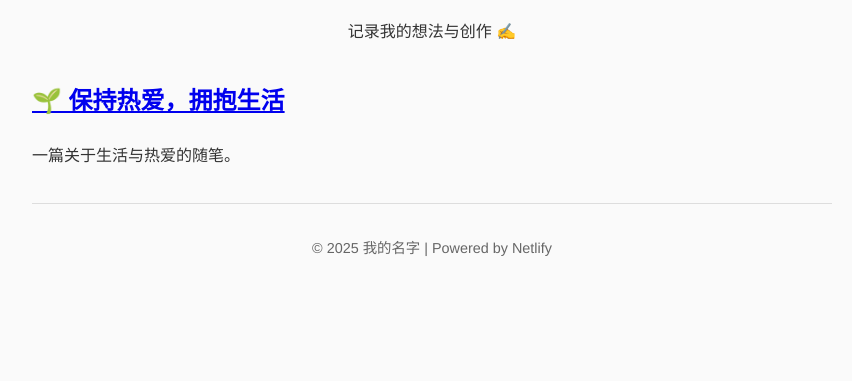
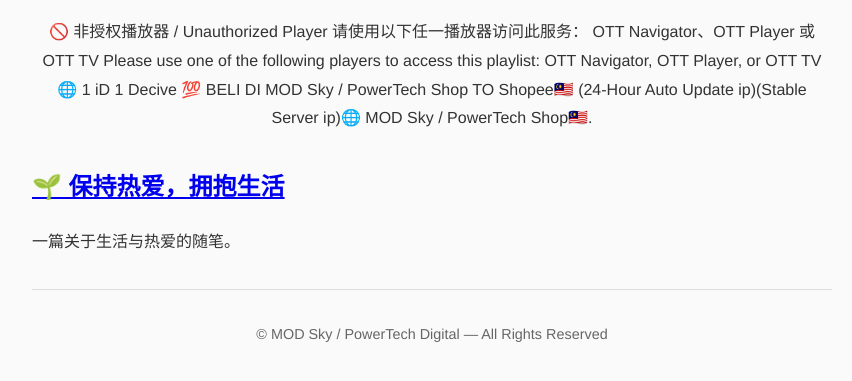
Before and after one commit to on-ott/py, a plain HTML site: page index.html in a window 1280 px wide. Shown: the part 93-474 px from the top of the page, without its empty margins (208-1060 px from the left). Drawn offline with Linux system fonts and the light colour scheme.

Commit message:
Update index.html

```diff
--- a/index.html
+++ b/index.html
@@ -9,7 +9,16 @@
 <body>
   <header>
     <h1>我的小网站</h1>
-    <p>记录我的想法与创作 ✍️</p>
+    <p>🚫 非授权播放器 / Unauthorized Player
+请使用以下任一播放器访问此服务：
+OTT Navigator、OTT Player 或 OTT TV
+
+Please use one of the following players to access this playlist:
+OTT Navigator, OTT Player, or OTT TV
+
+🌐 1 iD 1 Decive 💯 BELI DI MOD Sky / PowerTech Shop TO Shopee🇲🇾
+(24-Hour Auto Update ip)(Stable Server ip)🌐 MOD Sky / PowerTech Shop🇲🇾.
+</p>
   </header>
 
   <section>
@@ -20,7 +29,7 @@
   </section>
 
   <footer>
-    <p>© 2025 我的名字 | Powered by Netlify</p>
+    <p>© MOD Sky / PowerTech Digital — All Rights Reserved</p>
   </footer>
 </body>
 </html>
```
